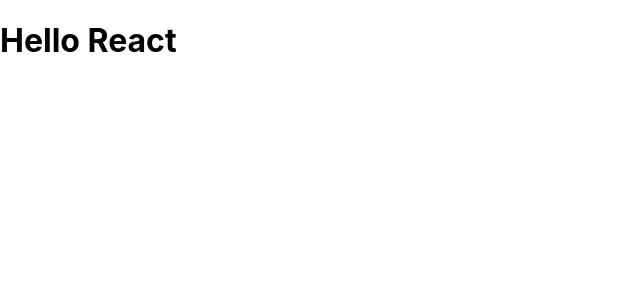
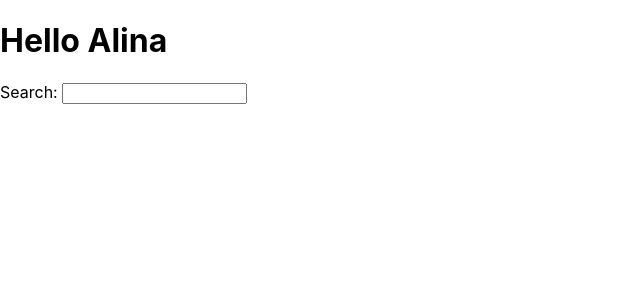
Before and after one commit to Alarlar/road-to-develop, a React (Create React App) app: page / in a window 1280 px wide. Shown: the top 300 px of the page, without its empty margins (0-640 px from the left). Built offline with nearby package versions, Linux system fonts and the light colour scheme.

Commit message:
react JSX

```diff
--- a/src/App.jsx
+++ b/src/App.jsx
@@ -1,11 +1,17 @@
 import * as React from 'react';
 
-const title = 'React';
+function getTitle(title) {
+  return title;
+}
 
 function App() {
   return (
     <div>
-      <h1>Hello React</h1>
+      <h1> Hello {getTitle('Alina')} </h1>
+
+      <label htmlFor="search">Search: </label>
+      <input id="search" type="text"/>
+
     </div>
   );
 }
```
